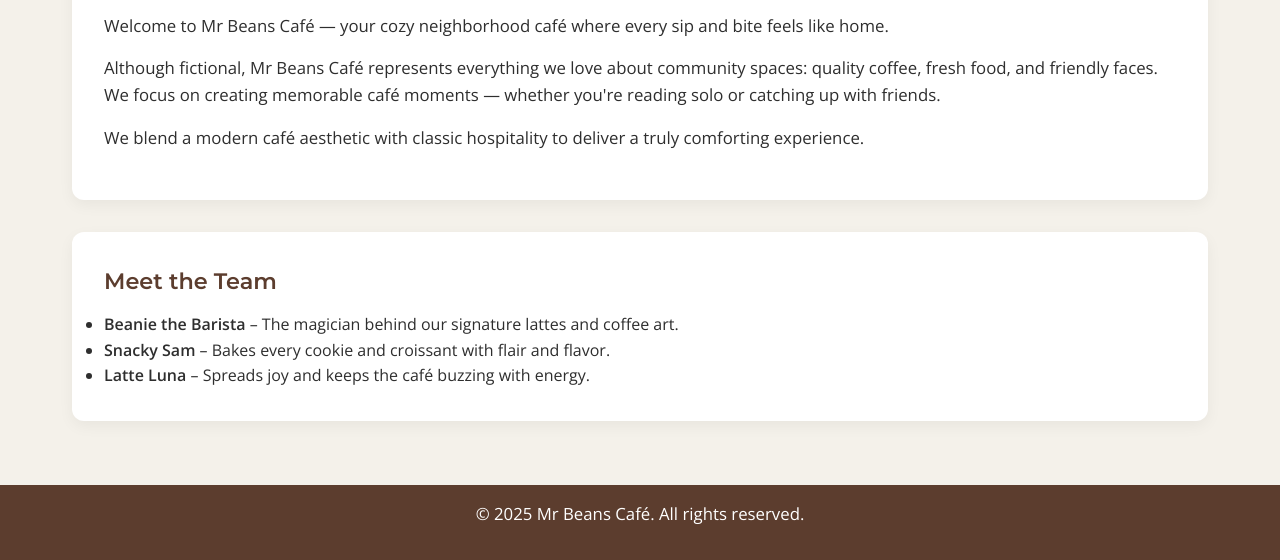
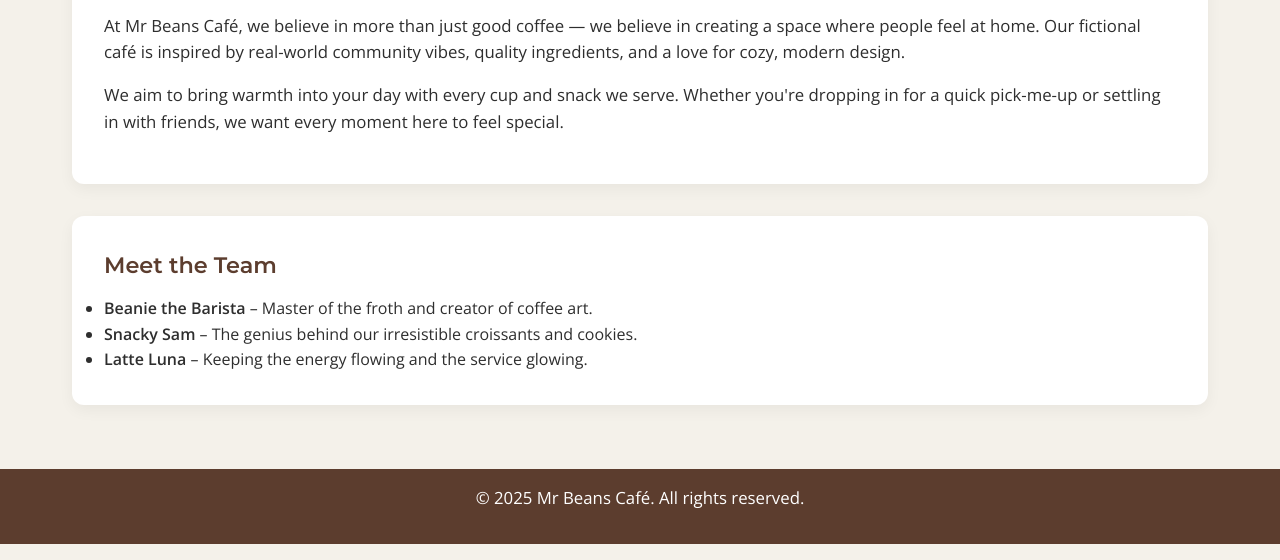
Before and after one commit to AlfieCross/Project-2-Cafe-Website, a plain HTML site: page about.html in a window 1280 px wide. Shown: the part 253-813 px from the top of the page. Drawn offline with nearby package versions, Linux system fonts and the light colour scheme; a web font is replaced by a local one.

```diff
--- a/about.html
+++ b/about.html
@@ -1,5 +1,6 @@
 <!-- About Page -->
 
+<!-- about.html -->
 <!DOCTYPE html>
 <html lang="en">
 <head>
@@ -32,17 +33,16 @@
   <main>
     <section class="about-section">
       <h2>About Mr Beans Café</h2>
-      <p>Welcome to Mr Beans Café — your cozy neighborhood café where every sip and bite feels like home.</p>
-      <p>Although fictional, Mr Beans Café represents everything we love about community spaces: quality coffee, fresh food, and friendly faces. We focus on creating memorable café moments — whether you're reading solo or catching up with friends.</p>
-      <p>We blend a modern café aesthetic with classic hospitality to deliver a truly comforting experience.</p>
+      <p>At Mr Beans Café, we believe in more than just good coffee — we believe in creating a space where people feel at home. Our fictional café is inspired by real-world community vibes, quality ingredients, and a love for cozy, modern design.</p>
+      <p>We aim to bring warmth into your day with every cup and snack we serve. Whether you're dropping in for a quick pick-me-up or settling in with friends, we want every moment here to feel special.</p>
     </section>
 
     <section class="team-section">
       <h3>Meet the Team</h3>
       <ul>
-        <li><strong>Beanie the Barista</strong> – The magician behind our signature lattes and coffee art.</li>
-        <li><strong>Snacky Sam</strong> – Bakes every cookie and croissant with flair and flavor.</li>
-        <li><strong>Latte Luna</strong> – Spreads joy and keeps the café buzzing with energy.</li>
+        <li><strong>Beanie the Barista</strong> – Master of the froth and creator of coffee art.</li>
+        <li><strong>Snacky Sam</strong> – The genius behind our irresistible croissants and cookies.</li>
+        <li><strong>Latte Luna</strong> – Keeping the energy flowing and the service glowing.</li>
       </ul>
     </section>
   </main>
```
Also changed, not shown: category.html (+2 -0 lines), contact.html (+2 -1 lines), products.html (+1 -0 lines).
